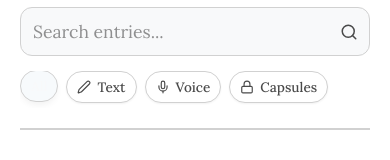
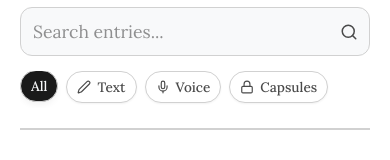
Before and after one commit to davesiva/Lo-Fi-Journal, a React (Vite) app: page / in a window 390 px wide. In both pictures the pointer is over the button "All". Shown: the part 282-442 px from the top of the page. Built offline with nearby package versions, Linux system fonts and the light colour scheme; a web font is replaced by a local one.

Commit message:
Visual polish: Align header, match fonts, and fix mobile filter buttons

```diff
--- a/src/components/Dashboard.css
+++ b/src/components/Dashboard.css
@@ -76,12 +76,15 @@
     border: 1px solid transparent;
 }
 
-.filter-btn:hover {
-    background: rgba(0, 0, 0, 0.05);
-    color: var(--text-primary);
+@media (hover: hover) {
+    .filter-btn:hover {
+        background: rgba(0, 0, 0, 0.05);
+        color: var(--text-primary);
+    }
 }
 
-.filter-btn.active {
+.filter-btn.active,
+.filter-btn.active:hover {
     background: var(--text-primary);
     color: var(--bg-primary);
     font-weight: 500;
```
